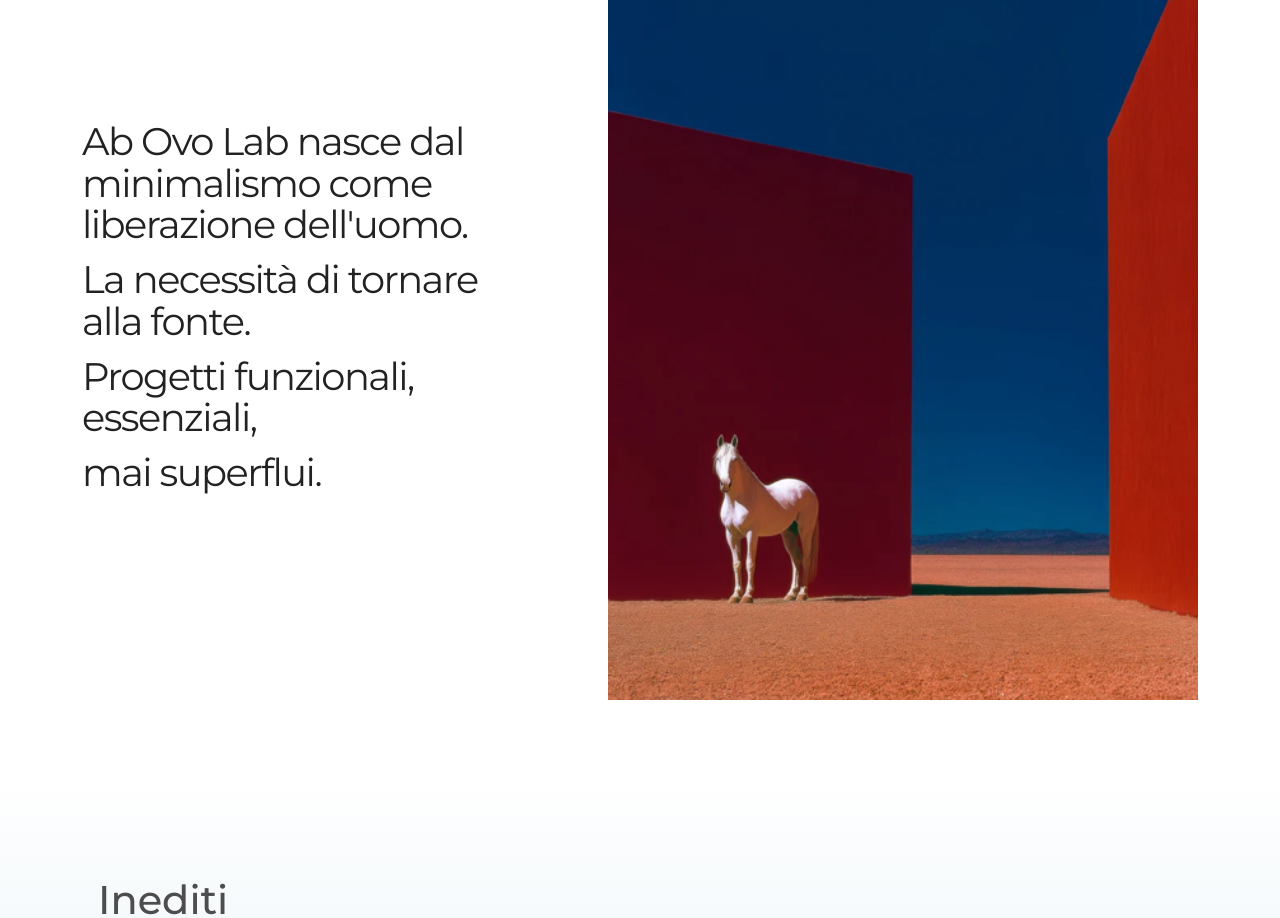
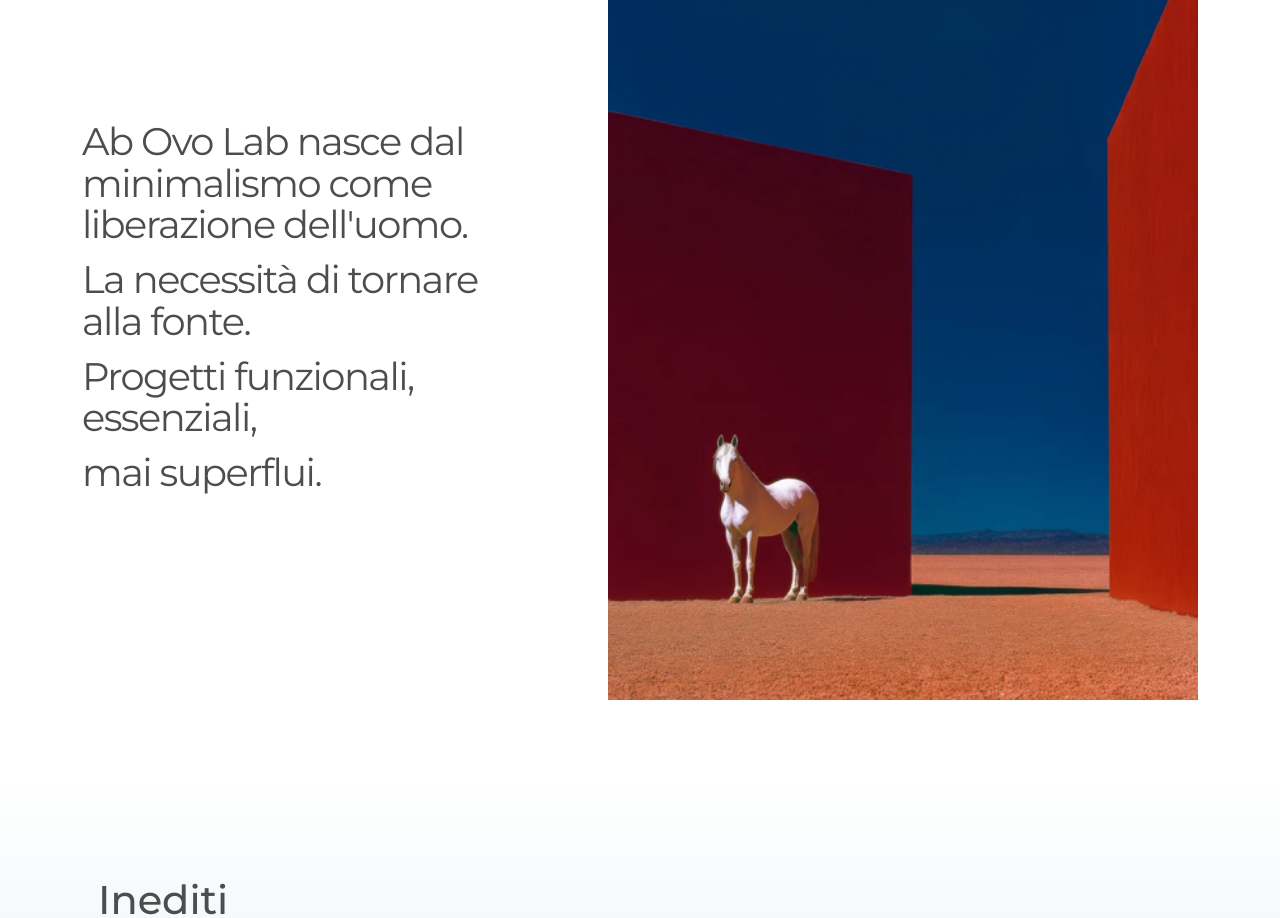
Before and after one commit to GiulioFardella/fgstudio1, a React (Create React App) app: page / in a window 1280 px wide. Shown: the part 860-1778 px from the top of the page. Built offline with nearby package versions, Linux system fonts and the light colour scheme.

Commit message:
mods to color

```diff
--- a/src/css/middleHome.css
+++ b/src/css/middleHome.css
@@ -18,7 +18,7 @@
 .middle-home__copy p {
   max-width: 22ch;
   margin: 0;
-  color: #222222;
+  color: #4d4d4d;
   font-size: clamp(1.7rem, 3vw, 3.25rem);
   font-weight: 400;
   line-height: 1.08;
```
